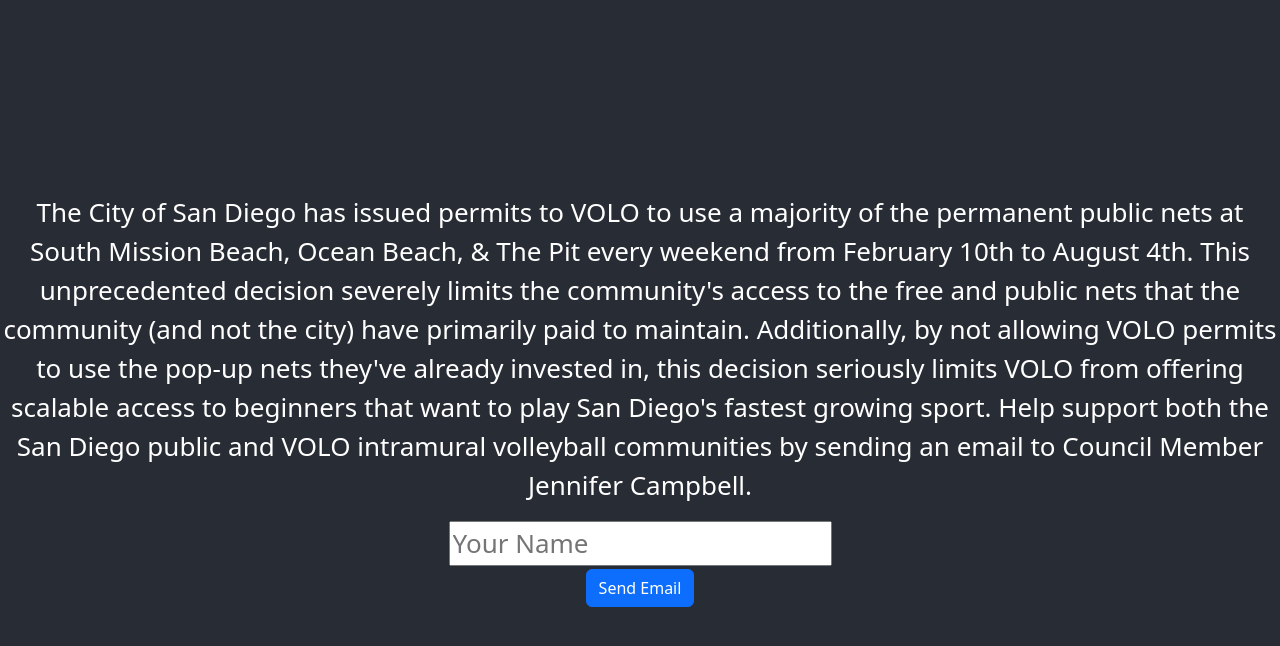
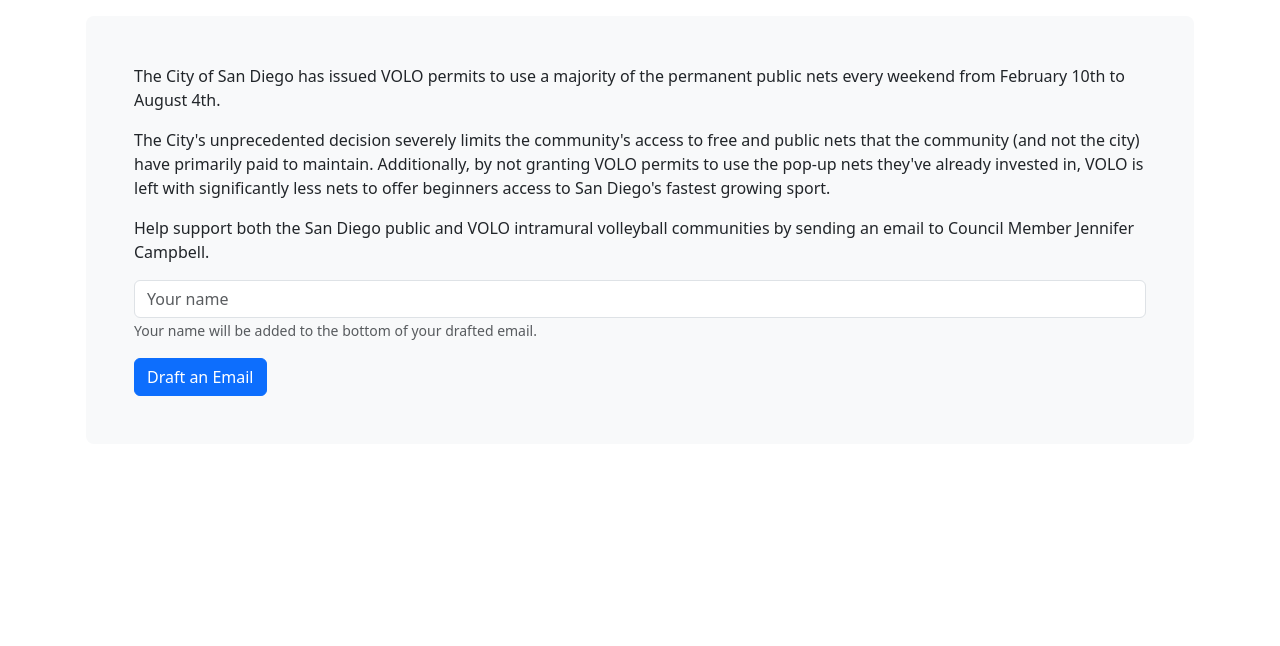
Before and after one commit to austinfennacy/austinfennacy.github.io, a React (Create React App) app: page / in a window 1280 px wide. Shown: the top 646 px of the page. Built offline with nearby package versions, Linux system fonts and the light colour scheme.

Commit message:
:art: Use more CSS.

```diff
--- a/src/App.tsx
+++ b/src/App.tsx
@@ -2,6 +2,8 @@
 import './App.css';
 import 'bootstrap/dist/css/bootstrap.css';
 import Button from 'react-bootstrap/Button';
+import Container from 'react-bootstrap/esm/Container';
+import Form from 'react-bootstrap/esm/Form';
 
 function App() {
   const [name, setName] = useState('');
@@ -35,26 +37,39 @@
   };
 
   return (
-    <div className="App">
-      <header className="App-header">
-        <div>
-          <p>
-            The City of San Diego has issued permits to VOLO to use a majority of the permanent
-            public nets at South Mission Beach, Ocean Beach, & The Pit every weekend from February
-            10th to August 4th. This unprecedented decision severely limits the community's access
-            to the free and public nets that the community (and not the city) have primarily paid to
-            maintain. Additionally, by not allowing VOLO permits to use the pop-up nets they've
-            already invested in, this decision seriously limits VOLO from offering scalable access
-            to beginners that want to play San Diego's fastest growing sport. Help support both the
-            San Diego public and VOLO intramural volleyball communities by sending an email to
-            Council Member Jennifer Campbell.
-          </p>
-          <input type="text" placeholder="Your Name" value={name} onChange={handleChange} />
-          <br />
-          <Button onClick={handleClick}>Send Email</Button>
-        </div>
-      </header>
-    </div>
+    <Container className="p-3">
+      <Container className="p-5 mb-4 bg-light rounded-3">
+        <p>
+          The City of San Diego has issued VOLO permits to use a majority of the permanent public
+          nets every weekend from February 10th to August 4th.
+        </p>
+        <p>
+          The City's unprecedented decision severely limits the community's access to free and
+          public nets that the community (and not the city) have primarily paid to maintain.
+          Additionally, by not granting VOLO permits to use the pop-up nets they've already invested
+          in, VOLO is left with significantly less nets to offer beginners access to San Diego's
+          fastest growing sport.
+        </p>
+        <p>
+          Help support both the San Diego public and VOLO intramural volleyball communities by
+          sending an email to Council Member Jennifer Campbell.
+        </p>
+        <Form>
+          <Form.Group className="mb-3" controlId="formBasicEmail">
+            <Form.Control
+              type="text"
+              placeholder="Your name"
+              value={name}
+              onChange={handleChange}
+            />
+            <Form.Text className="text-muted">
+              Your name will be added to the bottom of your drafted email.
+            </Form.Text>
+          </Form.Group>
+        </Form>
+        <Button onClick={handleClick}>Draft an Email</Button>
+      </Container>
+    </Container>
   );
 }
 
```
